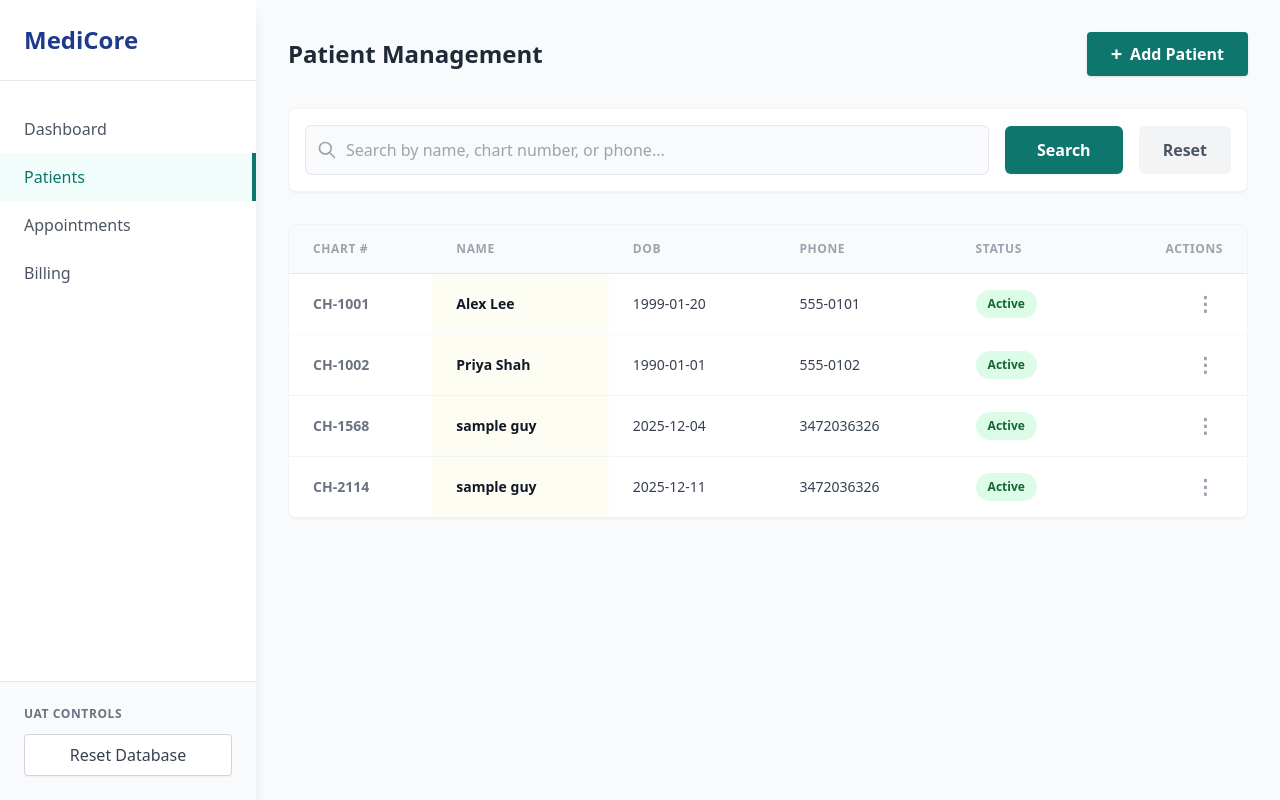
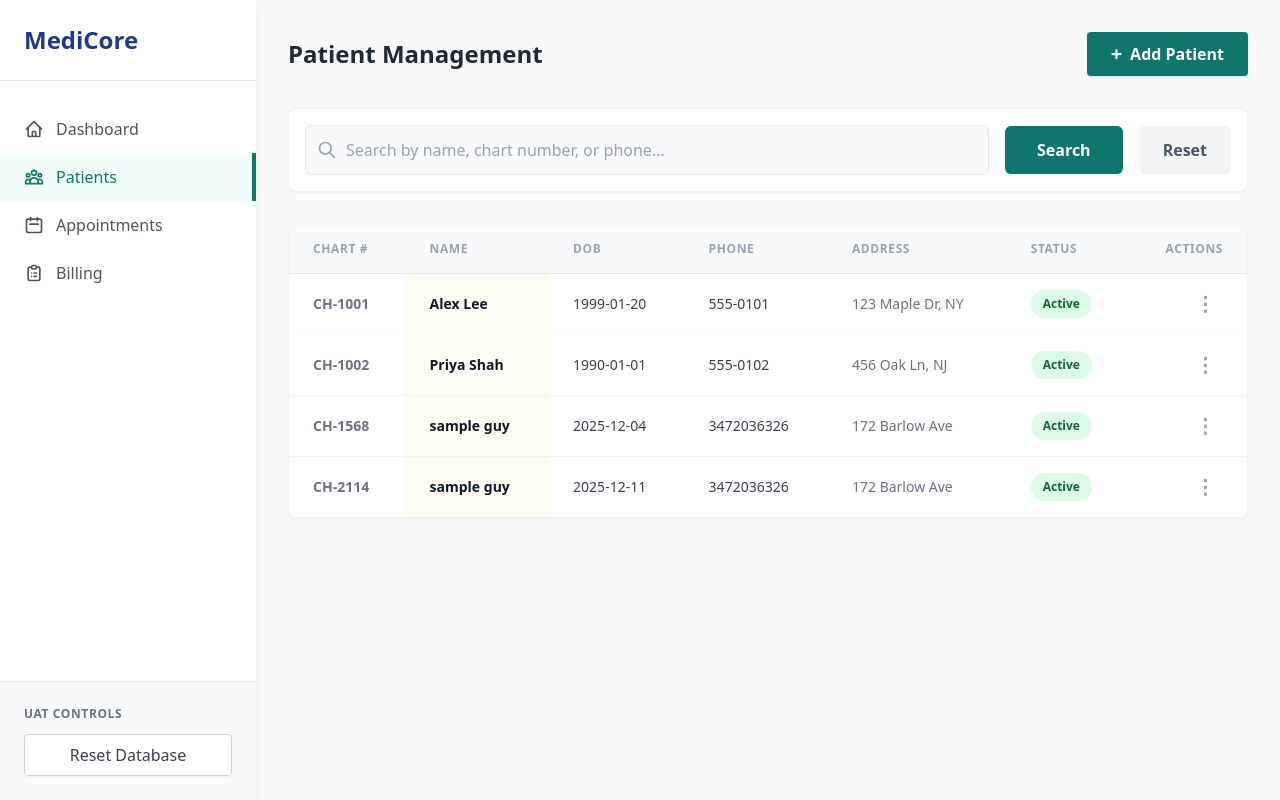
Before and after one commit to MatthewKuilan/hospital_mvp, a Flask app: page /patients in a window 1280 px wide. Run offline with Flask 3, Linux system fonts and the light colour scheme; a user stored in the database is signed in; data comes from the database, SQL or seed files in the repository; both versions use the stored data as it was after the commit; some libraries are stand-ins or nearby versions.

Commit message:
v1.2: UI Polish & Quick Wins
Professional UI Improvements:
- Added icons to sidebar navigation menu
- Fixed pending invoices count on dashboard (was hardcoded to 0)
- Added Address column to patient table
- Professional sliding toast notifications with icons
- Loading spinner on Save button during form submission
- Better error handling with visual feedback

```diff
--- a/app.py
+++ b/app.py
@@ -124,7 +124,7 @@ def dashboard():
     total_patients = Patient.query.count()
     appts_today = Appointment.query.filter_by(date=today).count()
     total_staff = Staff.query.count()
-    pending_invoices = 0 # Placeholder for Billing
+    pending_invoices = Invoice.query.filter(Invoice.status.in_(['OPEN', 'PARTIAL'])).count()
 
     # Recent Activity (Last 5 appointments)
     recent_activity = Appointment.query.order_by(Appointment.date.desc(), Appointment.time.desc()).limit(5).all()
@@ -134,7 +134,8 @@ def dashboard():
                            appts_today=appts_today,
                            total_staff=total_staff,
                            pending_invoices=pending_invoices,
-                           recent_activity=recent_activity)
+                           recent_activity=recent_activity,
+                           today=today.strftime('%b %d, %Y'))
 
 @app.route('/logout')
 @login_required
--- a/templates/base.html
+++ b/templates/base.html
@@ -25,19 +25,39 @@
                 border-transparent" %}
 
                 <a href="{{ url_for('dashboard') }}"
-                    class="block px-6 py-3 font-medium {{ active_class if request.endpoint == 'dashboard' else inactive_class }}">
+                    class="flex items-center gap-3 px-6 py-3 font-medium {{ active_class if request.endpoint == 'dashboard' else inactive_class }}">
+                    <svg class="w-5 h-5" fill="none" stroke="currentColor" viewBox="0 0 24 24">
+                        <path stroke-linecap="round" stroke-linejoin="round" stroke-width="2"
+                            d="M3 12l2-2m0 0l7-7 7 7M5 10v10a1 1 0 001 1h3m10-11l2 2m-2-2v10a1 1 0 01-1 1h-3m-6 0a1 1 0 001-1v-4a1 1 0 011-1h2a1 1 0 011 1v4a1 1 0 001 1m-6 0h6">
+                        </path>
+                    </svg>
                     Dashboard
                 </a>
                 <a href="{{ url_for('patients') }}"
-                    class="block px-6 py-3 font-medium {{ active_class if request.endpoint == 'patients' else inactive_class }}">
+                    class="flex items-center gap-3 px-6 py-3 font-medium {{ active_class if request.endpoint == 'patients' else inactive_class }}">
+                    <svg class="w-5 h-5" fill="none" stroke="currentColor" viewBox="0 0 24 24">
+                        <path stroke-linecap="round" stroke-linejoin="round" stroke-width="2"
+                            d="M17 20h5v-2a3 3 0 00-5.356-1.857M17 20H7m10 0v-2c0-.656-.126-1.283-.356-1.857M7 20H2v-2a3 3 0 015.356-1.857M7 20v-2c0-.656.126-1.283.356-1.857m0 0a5.002 5.002 0 019.288 0M15 7a3 3 0 11-6 0 3 3 0 016 0zm6 3a2 2 0 11-4 0 2 2 0 014 0zM7 10a2 2 0 11-4 0 2 2 0 014 0z">
+                        </path>
+                    </svg>
                     Patients
                 </a>
                 <a href="{{ url_for('appointments_view') }}"
-                    class="block px-6 py-3 font-medium {{ active_class if request.endpoint == 'appointments_view' else inactive_class }}">
+                    class="flex items-center gap-3 px-6 py-3 font-medium {{ active_class if request.endpoint == 'appointments_view' else inactive_class }}">
+                    <svg class="w-5 h-5" fill="none" stroke="currentColor" viewBox="0 0 24 24">
+                        <path stroke-linecap="round" stroke-linejoin="round" stroke-width="2"
+                            d="M8 7V3m8 4V3m-9 8h10M5 21h14a2 2 0 002-2V7a2 2 0 00-2-2H5a2 2 0 00-2 2v12a2 2 0 002 2z">
+                        </path>
+                    </svg>
                     Appointments
                 </a>
                 <a href="{{ url_for('billing') }}"
-                    class="block px-6 py-3 font-medium {{ active_class if request.endpoint == 'billing' else inactive_class }}">
+                    class="flex items-center gap-3 px-6 py-3 font-medium {{ active_class if request.endpoint == 'billing' else inactive_class }}">
+                    <svg class="w-5 h-5" fill="none" stroke="currentColor" viewBox="0 0 24 24">
+                        <path stroke-linecap="round" stroke-linejoin="round" stroke-width="2"
+                            d="M9 5H7a2 2 0 00-2 2v12a2 2 0 002 2h10a2 2 0 002-2V7a2 2 0 00-2-2h-2M9 5a2 2 0 002 2h2a2 2 0 002-2M9 5a2 2 0 012-2h2a2 2 0 012 2m-3 7h3m-3 4h3m-6-4h.01M9 16h.01">
+                        </path>
+                    </svg>
                     Billing
                 </a>
             </nav>
--- a/templates/patients.html
+++ b/templates/patients.html
@@ -45,6 +45,8 @@
                     <th class="px-6 py-4 text-left text-xs font-bold text-gray-400 uppercase tracking-wider">Name</th>
                     <th class="px-6 py-4 text-left text-xs font-bold text-gray-400 uppercase tracking-wider">DOB</th>
                     <th class="px-6 py-4 text-left text-xs font-bold text-gray-400 uppercase tracking-wider">Phone</th>
+                    <th class="px-6 py-4 text-left text-xs font-bold text-gray-400 uppercase tracking-wider">Address
+                    </th>
                     <th class="px-6 py-4 text-left text-xs font-bold text-gray-400 uppercase tracking-wider">Status</th>
                     <th class="px-6 py-4 text-right text-xs font-bold text-gray-400 uppercase tracking-wider">Actions
                     </th>
@@ -129,9 +131,17 @@
             <div class="flex justify-end gap-3 pt-2">
                 <button type="button" onclick="closeModal()"
                     class="px-6 py-3 font-bold text-gray-500 hover:text-gray-800 transition">Cancel</button>
-                <button type="submit"
-                    class="bg-teal-700 hover:bg-teal-800 text-white font-bold py-3 px-8 rounded-md shadow-md transition">Save
-                    Patient Record</button>
+                <button type="submit" id="submitBtn"
+                    class="bg-teal-700 hover:bg-teal-800 text-white font-bold py-3 px-8 rounded-md shadow-md transition flex items-center gap-2 disabled:opacity-50 disabled:cursor-not-allowed">
+                    <svg id="submitSpinner" class="hidden animate-spin w-5 h-5" fill="none" viewBox="0 0 24 24">
+                        <circle class="opacity-25" cx="12" cy="12" r="10" stroke="currentColor" stroke-width="4">
+                        </circle>
+                        <path class="opacity-75" fill="currentColor"
+                            d="M4 12a8 8 0 018-8V0C5.373 0 0 5.373 0 12h4zm2 5.291A7.962 7.962 0 014 12H0c0 3.042 1.135 5.824 3 7.938l3-2.647z">
+                        </path>
+                    </svg>
+                    <span id="submitText">Save Patient Record</span>
+                </button>
             </div>
         </form>
     </div>
@@ -151,7 +161,7 @@
         tbody.innerHTML = '';
 
         if (patients.length === 0) {
-            tbody.innerHTML = '<tr><td colspan="6" class="px-6 py-8 text-center text-gray-500 font-medium">No patients found.</td></tr>';
+            tbody.innerHTML = '<tr><td colspan="7" class="px-6 py-8 text-center text-gray-500 font-medium">No patients found.</td></tr>';
             return;
         }
 
@@ -162,6 +172,7 @@
                     <td class="px-6 py-4 whitespace-nowrap text-sm font-bold text-gray-900 bg-yellow-50/50">${patient.name}</td>
                     <td class="px-6 py-4 whitespace-nowrap text-sm text-gray-700 font-medium">${patient.dob}</td>
                     <td class="px-6 py-4 whitespace-nowrap text-sm text-gray-700 font-medium">${patient.phone}</td>
+                    <td class="px-6 py-4 whitespace-nowrap text-sm text-gray-500 max-w-xs truncate" title="${patient.address || ''}">${patient.address || '-'}</td>
                     <td class="px-6 py-4 whitespace-nowrap">
                         <span class="px-3 py-1 inline-flex text-xs leading-5 font-bold rounded-full bg-green-100 text-green-800">
                             ${patient.status}
@@ -260,17 +271,44 @@
         }
     }
 
-    // Toast notification function (simple version)
-    function showToast(msg) {
-        const div = document.createElement('div');
-        div.className = 'fixed bottom-5 right-5 bg-green-600 text-white px-6 py-3 rounded shadow-lg z-50 animate-bounce';
-        div.innerHTML = `<strong>Success!</strong> ${msg || 'Saved successfully.'}`;
-        document.body.appendChild(div);
-        setTimeout(() => div.remove(), 3000);
+    // Professional Toast notification
+    function showToast(msg, type = 'success') {
+        const colors = {
+            success: 'bg-green-500',
+            error: 'bg-red-500',
+            info: 'bg-blue-500'
+        };
+        const icons = {
+            success: '<svg class="w-5 h-5" fill="none" stroke="currentColor" viewBox="0 0 24 24"><path stroke-linecap="round" stroke-linejoin="round" stroke-width="2" d="M5 13l4 4L19 7"></path></svg>',
+            error: '<svg class="w-5 h-5" fill="none" stroke="currentColor" viewBox="0 0 24 24"><path stroke-linecap="round" stroke-linejoin="round" stroke-width="2" d="M6 18L18 6M6 6l12 12"></path></svg>',
+            info: '<svg class="w-5 h-5" fill="none" stroke="currentColor" viewBox="0 0 24 24"><path stroke-linecap="round" stroke-linejoin="round" stroke-width="2" d="M13 16h-1v-4h-1m1-4h.01M21 12a9 9 0 11-18 0 9 9 0 0118 0z"></path></svg>'
+        };
+
+        const toast = document.createElement('div');
+        toast.className = `fixed bottom-5 right-5 ${colors[type]} text-white px-5 py-4 rounded-lg shadow-xl z-50 flex items-center gap-3 transform translate-x-full transition-transform duration-300`;
+        toast.innerHTML = `${icons[type]}<span class="font-medium">${msg}</span>`;
+        document.body.appendChild(toast);
+
+        // Slide in
+        setTimeout(() => toast.classList.remove('translate-x-full'), 10);
+
+        // Slide out and remove
+        setTimeout(() => {
+            toast.classList.add('translate-x-full');
+            setTimeout(() => toast.remove(), 300);
+        }, 3000);
     }
 
     document.getElementById('addPatientForm').addEventListener('submit', async function (e) {
         e.preventDefault();
+
+        // Show loading state
+        const btn = document.getElementById('submitBtn');
+        const spinner = document.getElementById('submitSpinner');
+        const text = document.getElementById('submitText');
+        btn.disabled = true;
+        spinner.classList.remove('hidden');
+        text.textContent = 'Saving...';
 
         const editingId = document.getElementById('editingId').value;
         const method = editingId ? 'PUT' : 'POST';
@@ -286,6 +324,7 @@
             registration_date: document.getElementById('registrationDate').value
         };
 
+        try {
             const response = await fetch(url, {
                 method: method,
                 headers: {
@@ -305,6 +344,13 @@
                 const errorMessage = document.getElementById('modalErrorMessage');
                 errorMessage.textContent = result.error || 'An error occurred';
                 errorDiv.classList.remove('hidden');
+                showToast(result.error || 'Error saving patient', 'error');
+            }
+        } finally {
+            // Reset button state
+            btn.disabled = false;
+            spinner.classList.add('hidden');
+            text.textContent = 'Save Patient Record';
         }
     });
 </script>
```
Also changed, not shown: hms.db. Lines whose indentation alone changed are shown as unchanged.
